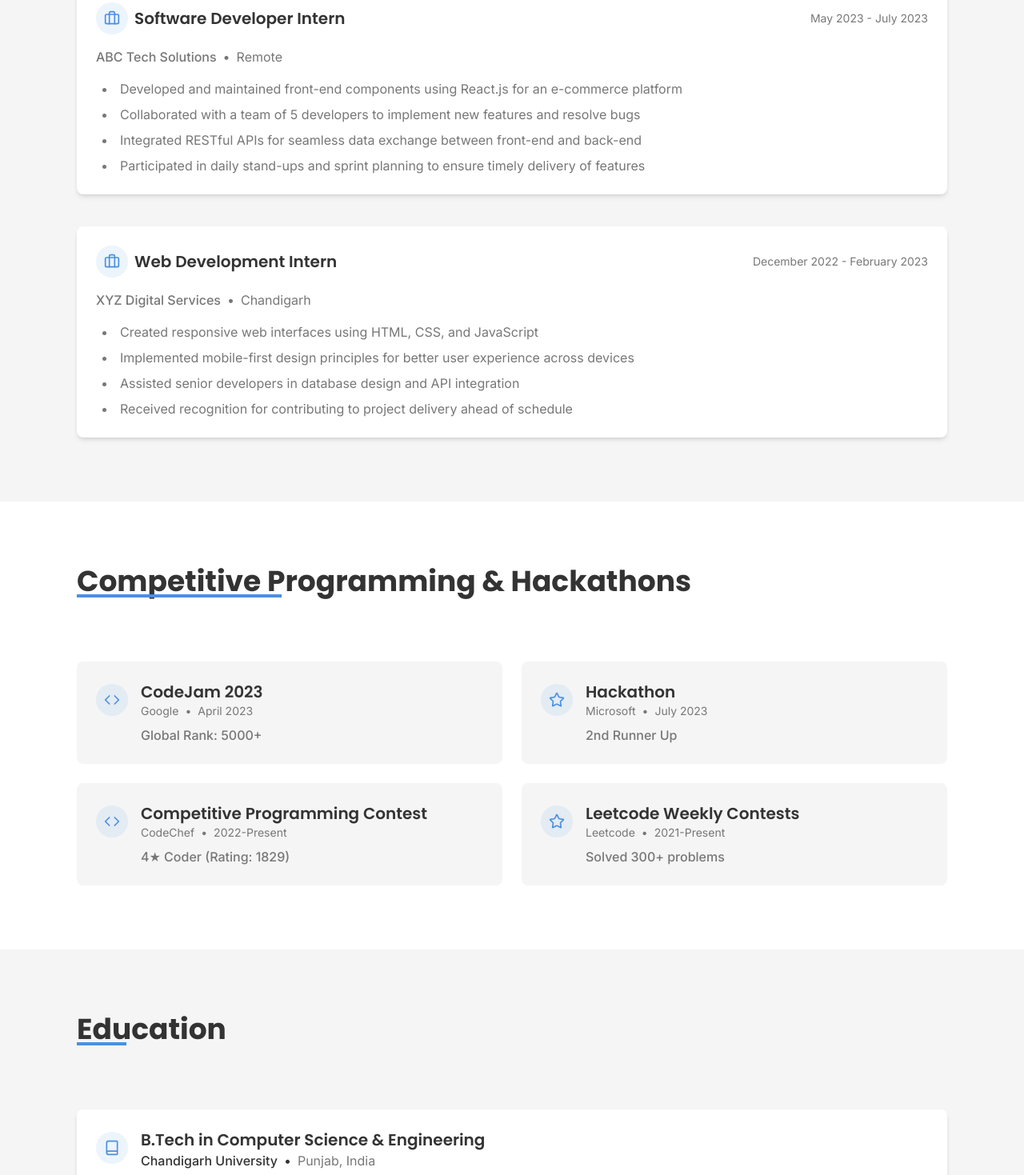
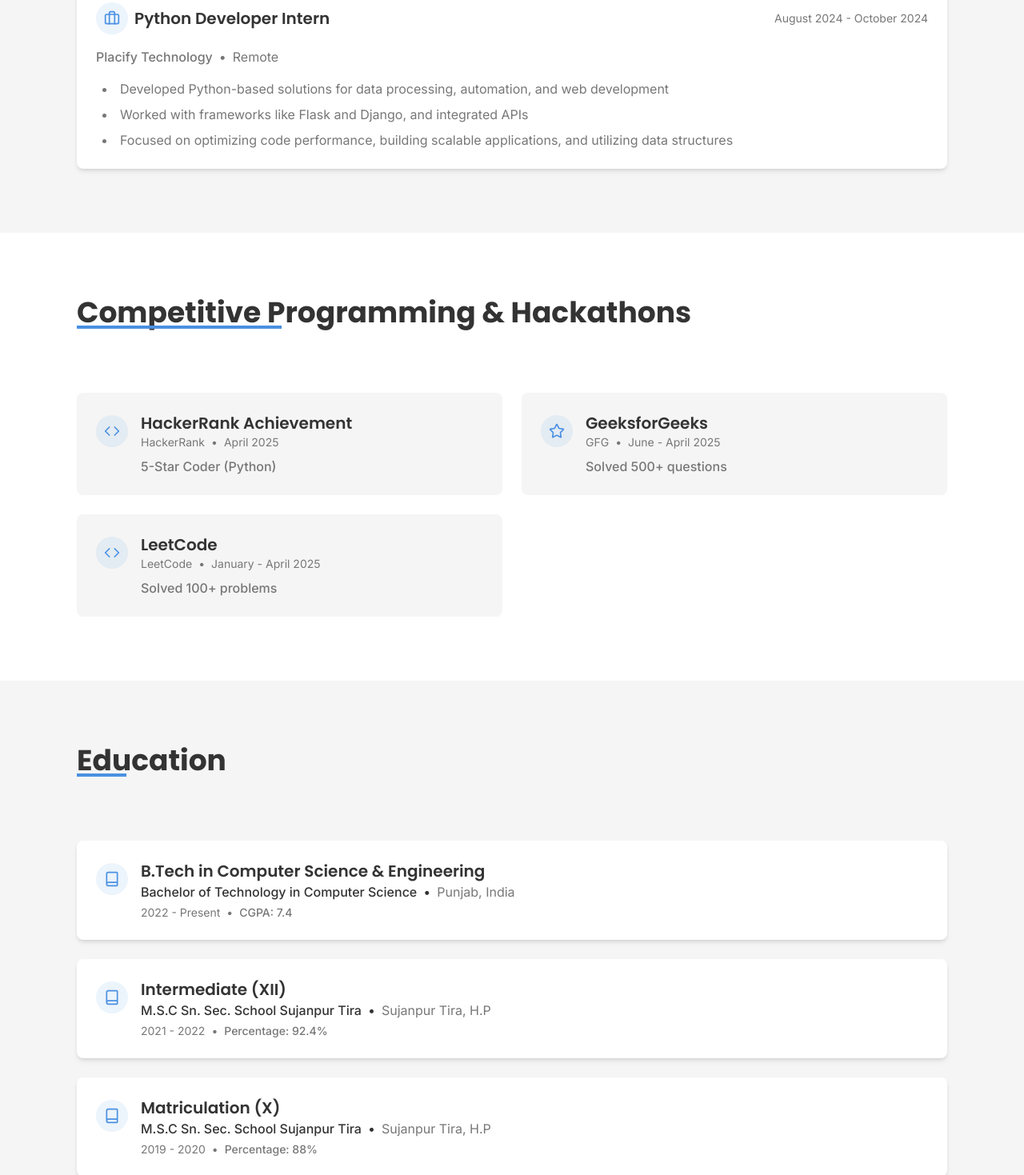
Before and after one commit to ManishBhartinn07/modern-personal-site, a React (Vite) app: page / in a window 1280 px wide. Shown: the part 3980-5449 px from the top of the page at 80% size. Built offline with nearby package versions, Linux system fonts and the light colour scheme.

Commit message:
Refactor: Update experience and education sections
Update the experience and education sections with the provided information.

```diff
--- a/src/components/CompetitiveSection.tsx
+++ b/src/components/CompetitiveSection.tsx
@@ -1,4 +1,3 @@
-
 import { Code, Star } from "lucide-react";
 
 interface Competition {
@@ -11,28 +10,22 @@ interface Competition {
 const CompetitiveSection = () => {
   const competitions: Competition[] = [
     {
-      title: "CodeJam 2023",
-      platform: "Google",
-      achievement: "Global Rank: 5000+",
-      date: "April 2023"
+      title: "HackerRank Achievement",
+      platform: "HackerRank",
+      achievement: "5-Star Coder (Python)",
+      date: "April 2025"
     },
     {
-      title: "Hackathon",
-      platform: "Microsoft",
-      achievement: "2nd Runner Up",
-      date: "July 2023"
+      title: "GeeksforGeeks",
+      platform: "GFG",
+      achievement: "Solved 500+ questions",
+      date: "June - April 2025"
     },
     {
-      title: "Competitive Programming Contest",
-      platform: "CodeChef",
-      achievement: "4★ Coder (Rating: 1829)",
-      date: "2022-Present"
-    },
-    {
-      title: "Leetcode Weekly Contests",
-      platform: "Leetcode",
-      achievement: "Solved 300+ problems",
-      date: "2021-Present"
+      title: "LeetCode",
+      platform: "LeetCode",
+      achievement: "Solved 100+ problems",
+      date: "January - April 2025"
     }
   ];
 
--- a/src/components/EducationSection.tsx
+++ b/src/components/EducationSection.tsx
@@ -13,24 +13,24 @@ const EducationSection = () => {
   const education: Education[] = [
     {
       degree: "B.Tech in Computer Science & Engineering",
-      institution: "Chandigarh University",
+      institution: "Bachelor of Technology in Computer Science",
       location: "Punjab, India",
-      duration: "2020 - 2024",
-      score: "CGPA: 8.5/10"
+      duration: "2022 - Present",
+      score: "CGPA: 7.4"
     },
     {
-      degree: "Higher Secondary Education (XII)",
-      institution: "Delhi Public School",
-      location: "Delhi, India",
-      duration: "2019 - 2020",
-      score: "Percentage: 92%"
+      degree: "Intermediate (XII)",
+      institution: "M.S.C Sn. Sec. School Sujanpur Tira",
+      location: "Sujanpur Tira, H.P",
+      duration: "2021 - 2022",
+      score: "Percentage: 92.4%"
     },
     {
-      degree: "Secondary Education (X)",
-      institution: "Delhi Public School",
-      location: "Delhi, India",
-      duration: "2017 - 2018",
-      score: "Percentage: 94%"
+      degree: "Matriculation (X)",
+      institution: "M.S.C Sn. Sec. School Sujanpur Tira",
+      location: "Sujanpur Tira, H.P",
+      duration: "2019 - 2020",
+      score: "Percentage: 88%"
     }
   ];
 
--- a/src/components/ExperienceSection.tsx
+++ b/src/components/ExperienceSection.tsx
@@ -1,4 +1,3 @@
-
 import { Briefcase } from "lucide-react";
 
 interface Experience {
@@ -12,27 +11,14 @@ interface Experience {
 const ExperienceSection = () => {
   const experiences: Experience[] = [
     {
-      title: "Software Developer Intern",
-      company: "ABC Tech Solutions",
+      title: "Python Developer Intern",
+      company: "Placify Technology",
       location: "Remote",
-      duration: "May 2023 - July 2023",
+      duration: "August 2024 - October 2024",
       description: [
-        "Developed and maintained front-end components using React.js for an e-commerce platform",
-        "Collaborated with a team of 5 developers to implement new features and resolve bugs",
-        "Integrated RESTful APIs for seamless data exchange between front-end and back-end",
-        "Participated in daily stand-ups and sprint planning to ensure timely delivery of features"
-      ]
-    },
-    {
-      title: "Web Development Intern",
-      company: "XYZ Digital Services",
-      location: "Chandigarh",
-      duration: "December 2022 - February 2023",
-      description: [
-        "Created responsive web interfaces using HTML, CSS, and JavaScript",
-        "Implemented mobile-first design principles for better user experience across devices",
-        "Assisted senior developers in database design and API integration",
-        "Received recognition for contributing to project delivery ahead of schedule"
+        "Developed Python-based solutions for data processing, automation, and web development",
+        "Worked with frameworks like Flask and Django, and integrated APIs",
+        "Focused on optimizing code performance, building scalable applications, and utilizing data structures"
       ]
     }
   ];
```
